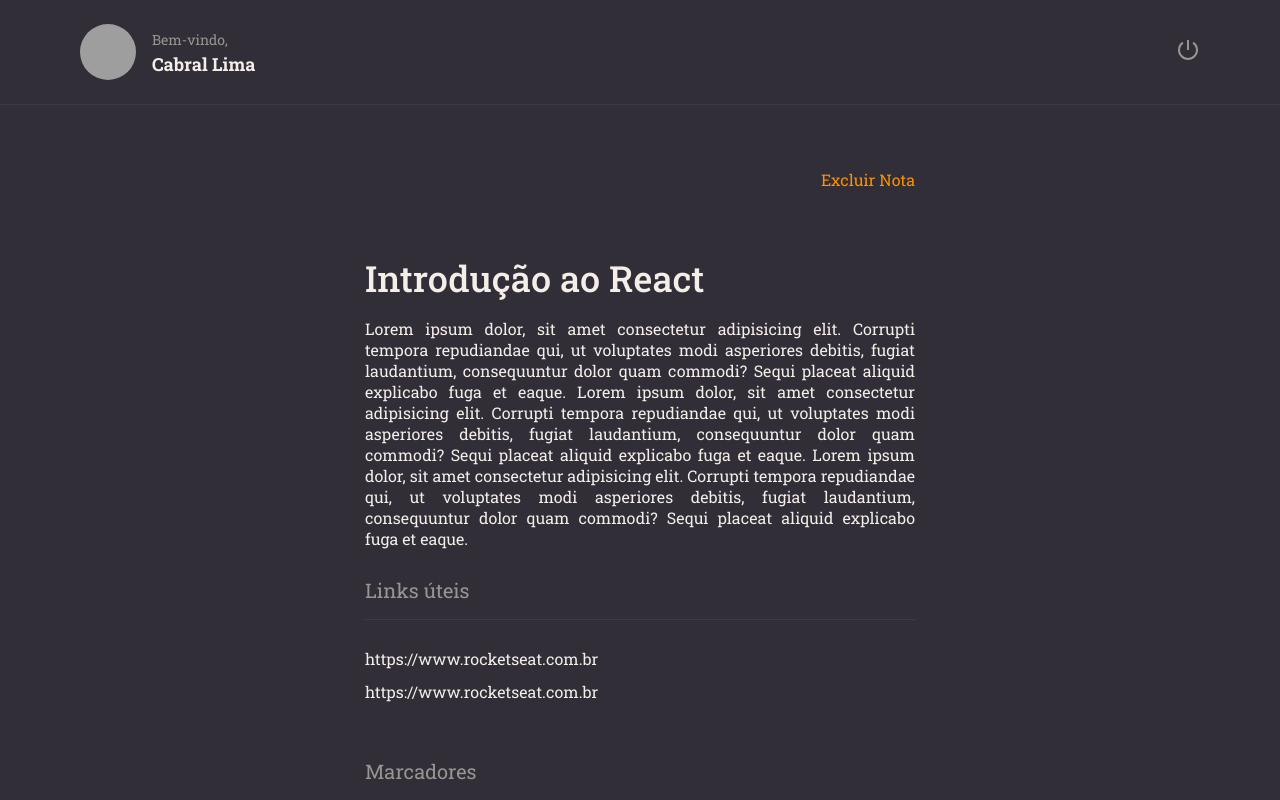
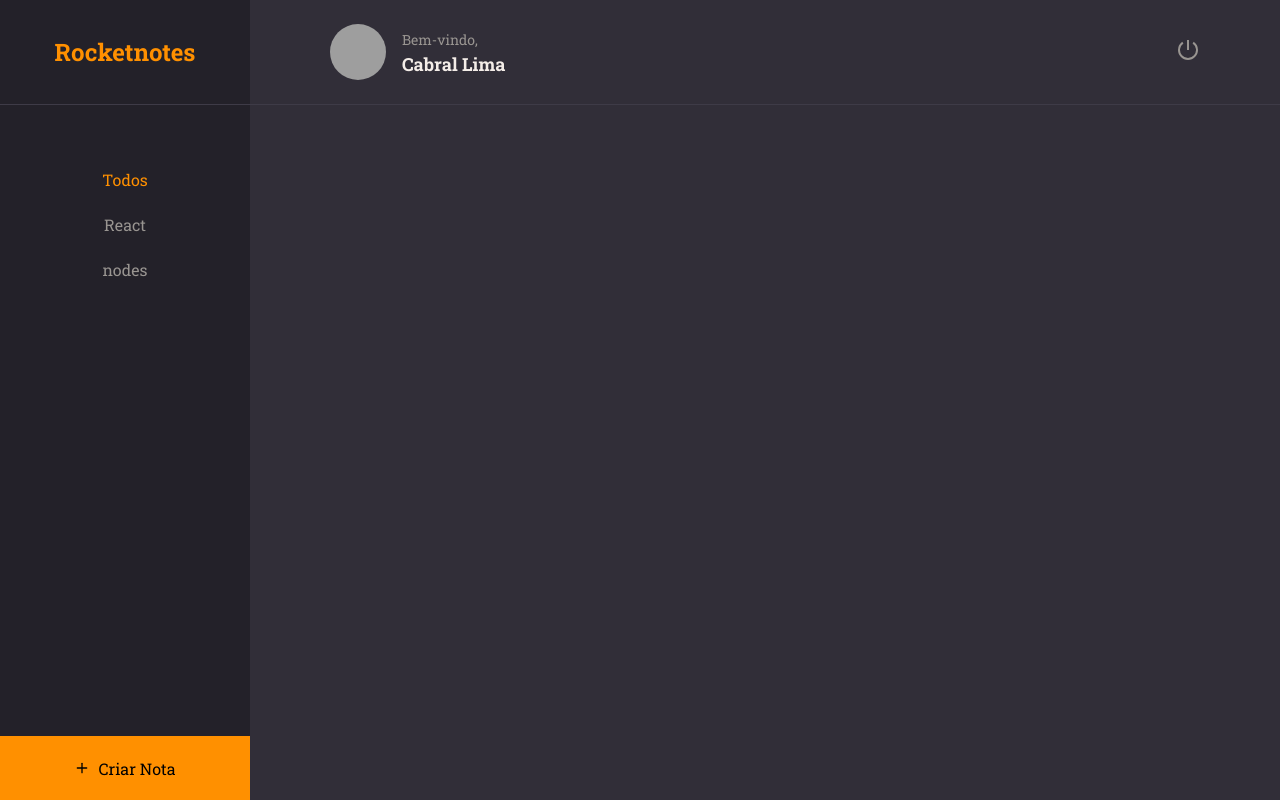
Before and after one commit to cabrallimaneto/rocketnotes, a React (Vite) app: page / in a window 1280 px wide. Built offline with nearby package versions, Linux system fonts and the light colour scheme; grey boxes are pictures that could not be loaded.

Commit message:
create page home

```diff
--- a/src/components/ButtonText/index.jsx
+++ b/src/components/ButtonText/index.jsx
@@ -1,11 +1,12 @@
 import { Container } from "./styles";
 
-export function ButtonText({ title, ...rest }){
+export function ButtonText({ title, isActive = false, ...rest }){
 
 
   return (
     <Container
       type="button"
+      isActive={isActive}
       {...rest}
     >
       {title}
--- a/src/components/ButtonText/styles.js
+++ b/src/components/ButtonText/styles.js
@@ -3,7 +3,7 @@
 export const Container = styled.button`
 
   background: none;
-  color: ${({ theme }) => theme.COLORS.ORANGE};
+  color: ${({ theme, isActive }) => isActive ? theme.COLORS.ORANGE : theme.COLORS.GRAY_100};
 
   border: none;
   font-size: 16px;
--- a/src/main.jsx
+++ b/src/main.jsx
@@ -5,13 +5,13 @@
 
 import theme from "./styles/theme";
 
-import { Details } from "./pages/Details";
+import { Home } from "./pages/Home";
 
 ReactDOM.createRoot(document.getElementById("root")).render(
     <React.StrictMode>
         <ThemeProvider theme={theme}>
             <GlobalStyles />
-            <Details />
+            <Home />
         </ThemeProvider>
     </React.StrictMode>
 );
--- /dev/null
+++ b/src/pages/Home/index.jsx
@@ -0,0 +1,42 @@
+import { FiPlus} from "react-icons/fi"
+
+import { Container, Brand, Menu, Search, Content, NewNote } from "./styles";
+
+import { Header } from "./../../components/Header";
+import { ButtonText } from "./../../components/ButtonText";
+
+export function Home() {
+
+
+
+  return (
+    <Container>
+      <Brand>
+        <h1>Rocketnotes</h1>
+      </Brand>
+
+      <Header />
+
+      <Menu>
+        <li><ButtonText title="Todos" isActive /></li>
+        <li><ButtonText title="React" /></li>
+        <li><ButtonText title="nodes" /></li>
+
+      </Menu>
+
+      <Search>
+
+
+      </Search>
+
+      <Content>
+
+      </Content>
+
+      <NewNote>
+        <FiPlus />
+        Criar Nota
+      </NewNote>
+    </Container>
+  );
+};
--- /dev/null
+++ b/src/pages/Home/styles.js
@@ -0,0 +1,86 @@
+import styled from "styled-components";
+
+export const Container = styled.div`
+
+  width: 100%;
+  height: 100vh;
+
+  display: grid;
+  grid-template-columns: 250px auto;
+  grid-template-rows: 105px 128px auto 64px;
+  grid-template-areas:
+  "brand header"
+  "menu search"
+  "menu content"
+  "newnote content";
+
+  background-color: ${({ theme }) => theme.COLORS.BACKGROUND_800};
+
+`;
+
+export const Brand = styled.div`
+
+  grid-area: brand;
+
+  display: flex;
+  justify-content: center;
+  align-items: center;
+
+  border-bottom-width: 1px;
+  border-bottom-style: solid;
+  border-bottom-color: ${({ theme }) => theme.COLORS.BACKGROUND_700};
+
+  background-color: ${({ theme }) => theme.COLORS.BACKGROUND_900};
+
+  > h1 {
+
+    font-size: 24px;
+    color: ${({ theme }) => theme.COLORS.ORANGE};
+
+  }
+
+`;
+
+export const Menu = styled.ul`
+  grid-area: menu;
+  background-color: ${({ theme }) => theme.COLORS.BACKGROUND_900};
+
+  padding-top: 64px;
+  text-align: center;
+
+  > li {
+
+    margin-bottom: 24px;
+
+  }
+
+
+`;
+
+export const Search = styled.div`
+  grid-area: search;
+
+`;
+
+export const Content  = styled.div`
+  grid-area: content;
+
+`;
+
+export const NewNote = styled.button`
+  grid-area: newnote;
+
+  background-color: ${({ theme }) => theme.COLORS.ORANGE};
+  border: none;
+
+  display: flex;
+  align-items: center;
+  justify-content: center;
+
+  svg {
+
+    margin-right: 8px;
+
+  }
+
+`;
```
